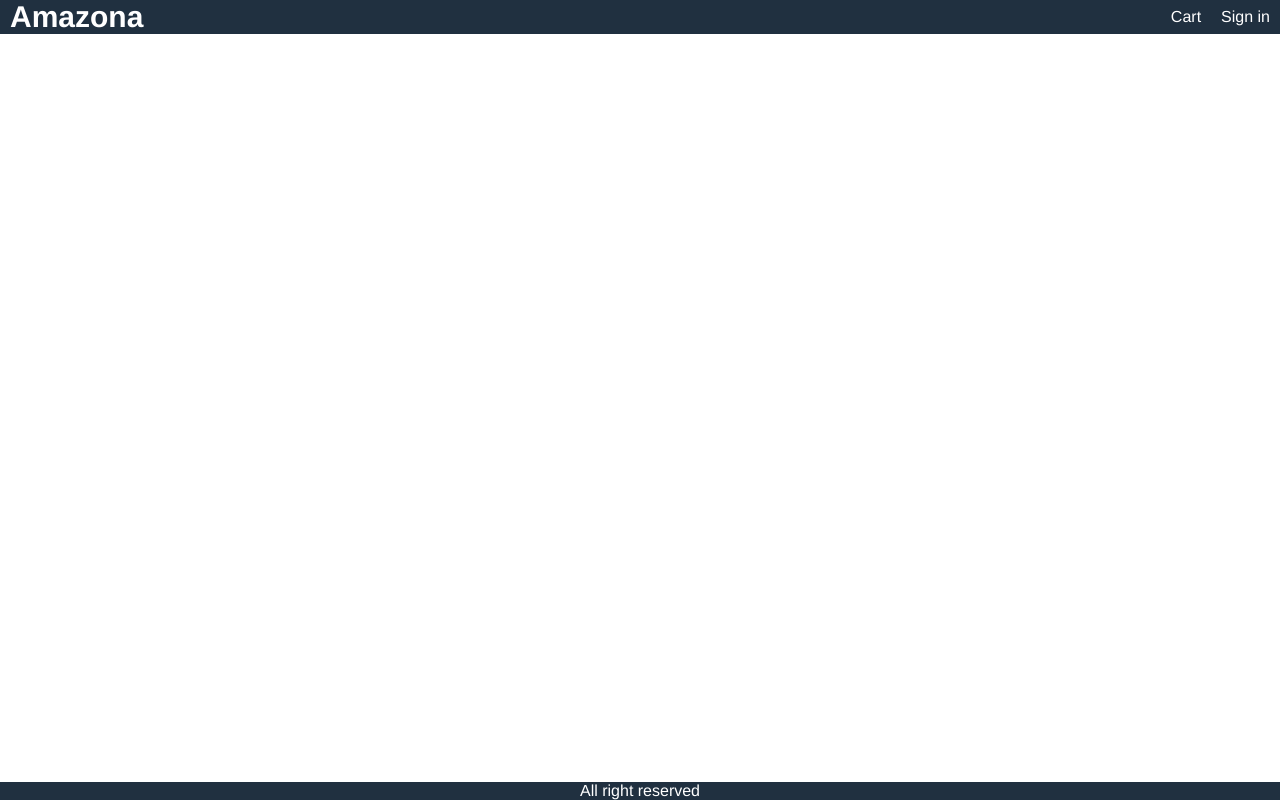
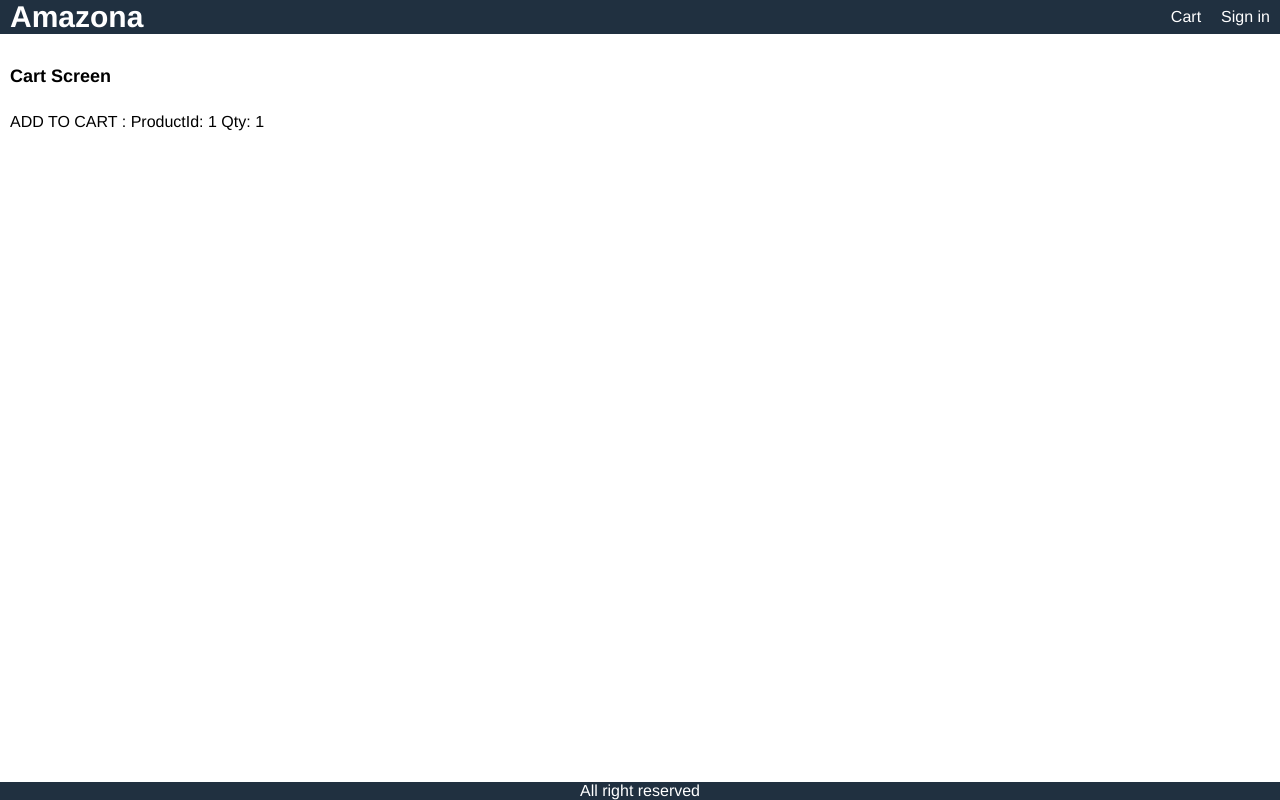
Before and after one commit to SuleymanEfe/Ecommerce-website, a React (Create React App) app in the folder frontend/: page /cart/1 in a window 1280 px wide. Built offline with nearby package versions, Linux system fonts and the light colour scheme.

Commit message:
Cart Screen Added

```diff
--- a/frontend/src/App.js
+++ b/frontend/src/App.js
@@ -2,6 +2,7 @@
 import ProductScreen from './Screens/ProductScreen';
 
 import { BrowserRouter, Route } from 'react-router-dom'
+import CartScreen from './Screens/CartScreen';
 
 function App() {
   return (
@@ -17,6 +18,7 @@
               </div>
           </header>
           <main>
+            <Route path='/cart/:id?' component={CartScreen} />
             <Route path='/product/:id' component={ProductScreen} />
             <Route exact path='/' component={HomeScreen} />
           </main>
--- /dev/null
+++ b/frontend/src/Screens/CartScreen.js
@@ -0,0 +1,12 @@
+import React from 'react'
+
+export default function CartScreen(props) {
+    const productId = props.match.params.id;
+    const qty = props.location.search ? Number(props.location.search.split('=')[1]) : 1;
+    return (
+        <div>
+            <h1>Cart Screen</h1>
+            <p>ADD TO CART : ProductId: {productId} Qty: {qty} </p>
+        </div>
+    )
+}
--- a/frontend/src/Screens/ProductScreen.js
+++ b/frontend/src/Screens/ProductScreen.js
@@ -1,4 +1,4 @@
-import React, {useEffect} from 'react'
+import React, {useEffect, useState} from 'react'
 import { useDispatch, useSelector } from 'react-redux';
 import { Link } from 'react-router-dom'
 import LoadingBox from '../components/LoadingBox';
@@ -9,13 +9,20 @@
 export default function ProductScreen(props) {
     const dispatch = useDispatch();
 
-    const productId = props.match.params.id
+    const productId = props.match.params.id;
+
+    const [qty, setQty] = useState(1)
+
     const productDetails = useSelector(state => state.productDetails);
     const {loading, error, product} = productDetails;
 
     useEffect(() => {
         dispatch(detailsProduct(productId));
     }, [dispatch, productId]);
+
+    const addToCartHandler = () => {
+        props.history.push(`/cart/${productId}?qty=${qty}`);
+    }
 
     return (
         <div>
@@ -67,9 +74,27 @@
                                         </div>
                                     </div>
                                 </li>
-                                <li>
-                                    <button disabled={product.countInStock === 0} className="primary block"  >Add to Card</button>
-                                </li>
+                                { product.countInStock > 0 && (
+                                    <>
+                                        <li>
+                                            <div className="row">
+                                                <div>Qty</div>
+                                                <div>
+                                                    <select value={qty} onChange={e => setQty(e.target.value)}>
+                                                        {
+                                                        [...Array(product.countInStock).keys()].map( x => (
+                                                            <option key={x + 1} value={x+1}>{x+1}</option>
+                                                        ))
+                                                        }
+                                                    </select>
+                                                </div>
+                                            </div>
+                                        </li>
+                                        <li>
+                                        <button onClick={addToCartHandler} disabled={product.countInStock === 0} className="primary block"  >Add to Card</button>
+                                        </li>
+                                    </>
+                                )}
                             </ul>
                         </div>
                     </div>
```
